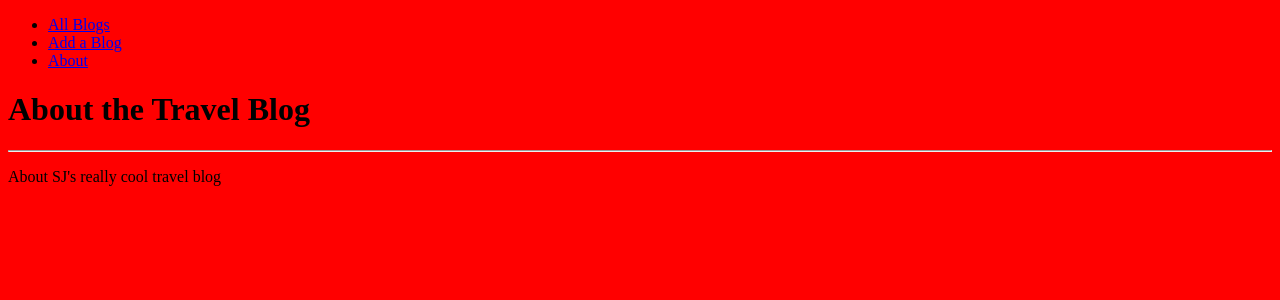
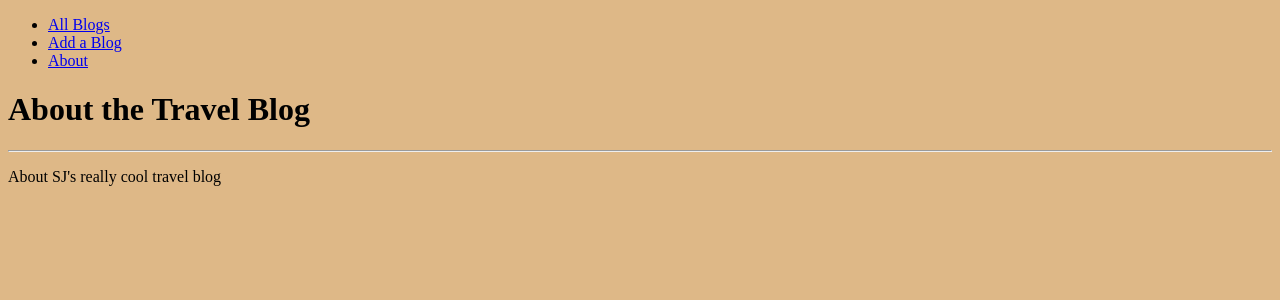
Before and after one commit to sarahgaled/Nomadic-Matt, a Django app: page /about/ in a window 1280 px wide. Shown: the top 300 px of the page. Run offline with Django 3.2, Linux system fonts and the light colour scheme.

Commit message:
changing background color in base.css

```diff
--- a/main_app/static/css/base.css
+++ b/main_app/static/css/base.css
@@ -1,3 +1,3 @@
 body {
-    background-color: red;
+    background-color: burlywood;
   }
```
